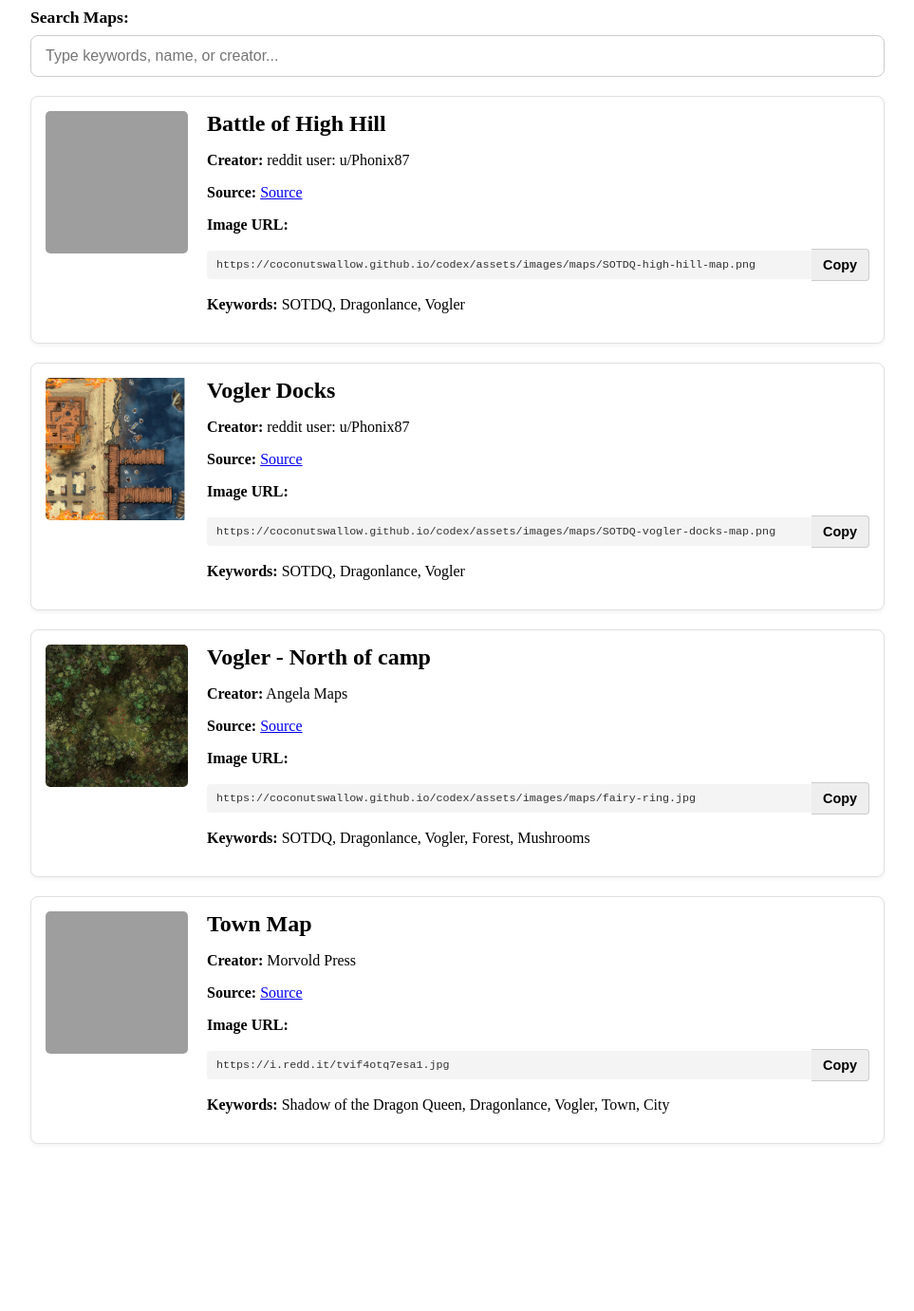
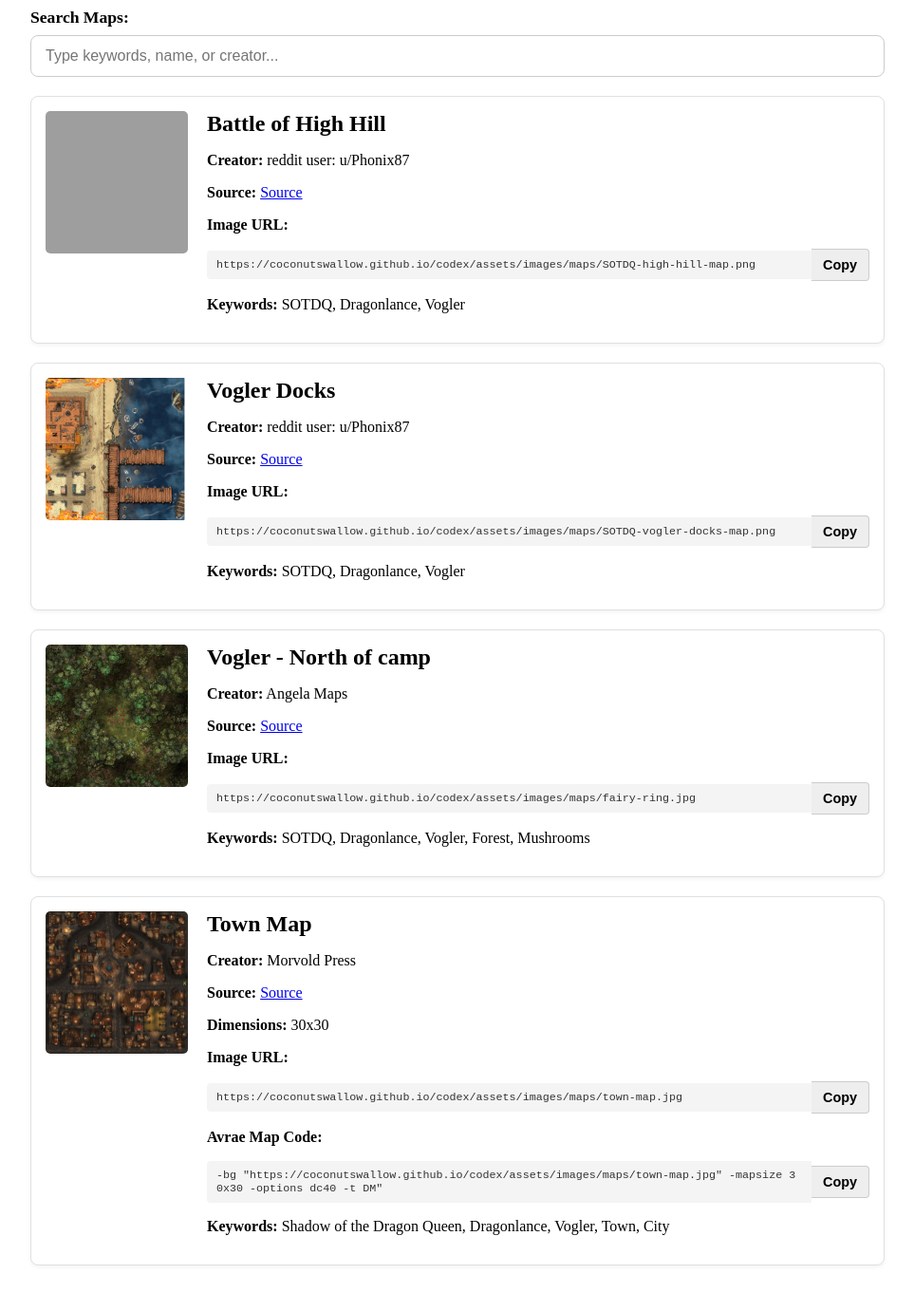
Before and after one commit to coconutswallow/codex, a Jekyll site: the page built from index.html, in a window 1280 px wide. Shown: the whole page at 95% size, without its empty margins (158-1121 px from the left). Built offline with Jekyll 4.4.1, drawn with Linux system fonts in a browser that asks for light colours; before the commit the page ends 1253 px from its top, so only the background shows below that; grey boxes are pictures that could not be loaded.

Commit message:
Update town-map.md

```diff
--- a/_maps/town-map.md
+++ b/_maps/town-map.md
@@ -3,5 +3,7 @@ name: "Town Map"
 creator: "Morvold Press"
 source: "https://www.reddit.com/r/dndmaps/comments/12ea8la/tavern_22_shops_for_session_zero_beyond_95_x_97/#:~:text=Session%20Zero%20is%20a%20very,(Theater%20of%20the%20Mind).&text=some%20%22first%20steps%22%20with%20regards,Tailor"
 keywords: "Shadow of the Dragon Queen, Dragonlance, Vogler, Town, City"
-image_path: "https://i.redd.it/tvif4otq7esa1.jpg"
+image_path: "/assets/images/maps/town-map.jpg"
+avrae_code: !map -bg "https://coconutswallow.github.io/codex/assets/images/maps/town-map.jpg" -mapsize 30x30 -options dc40 -t DM"
+dimensions: 30x30
 ---
```
